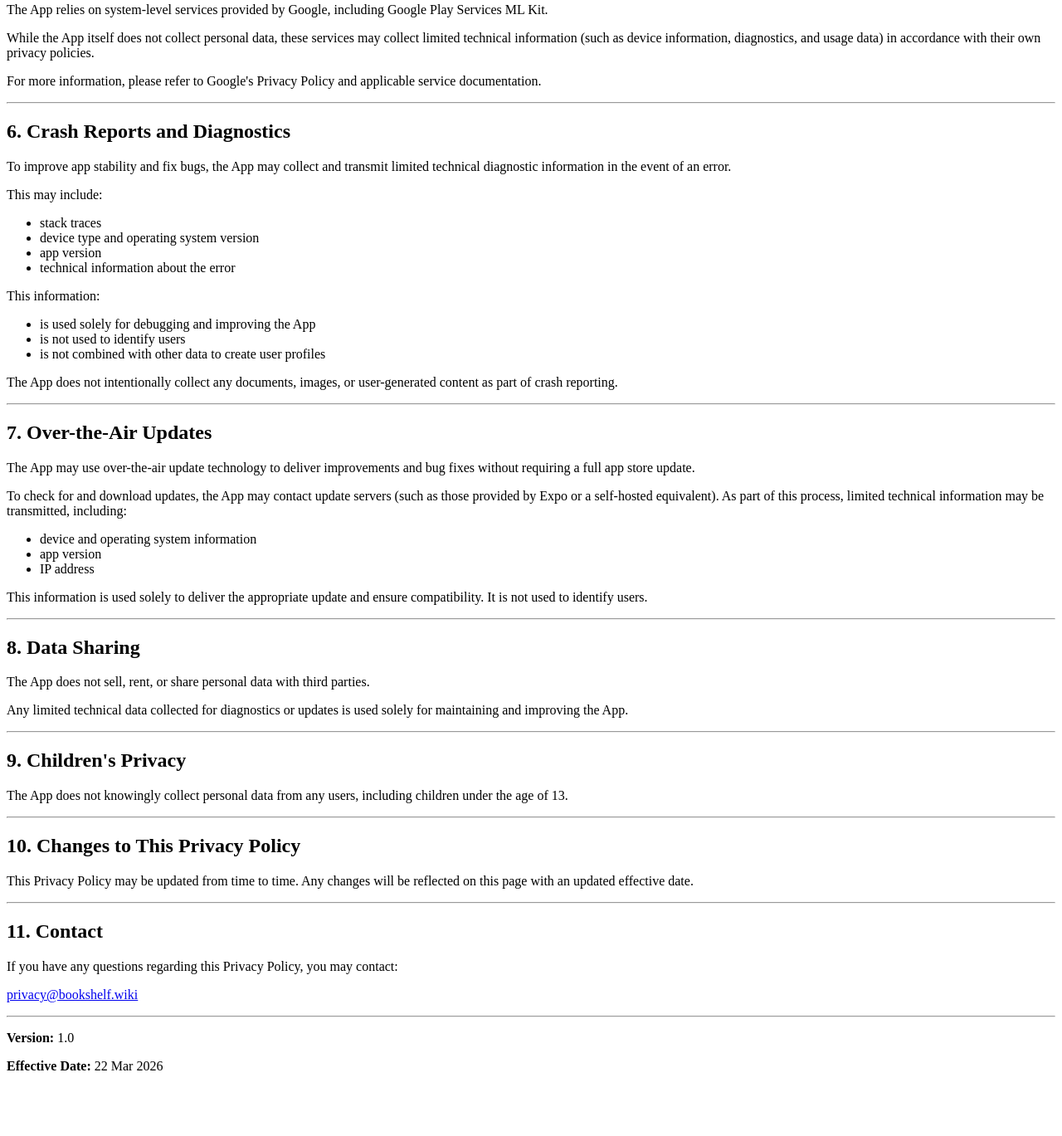
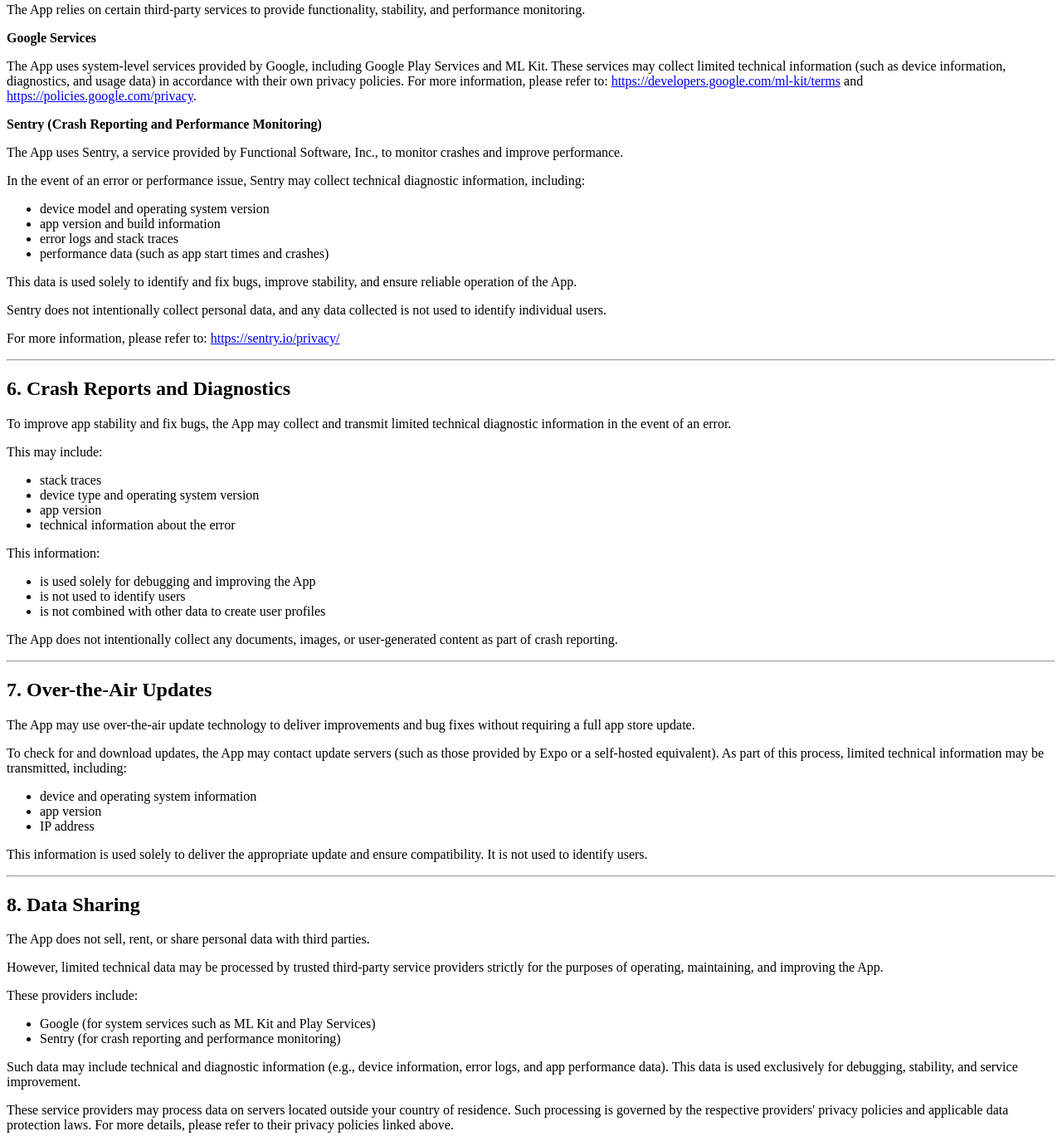
Before and after one commit to bookshelfwiki/privacy, a plain HTML site: page docs/privacy/android/index.html in a window 1280 px wide. Shown: the part 845-2214 px from the top of the page at 83% size. Before the commit the page ends 2155 px from the top, so only its background shows below. Drawn offline with Linux system fonts and the light colour scheme.

Commit message:
Update Android privacy policy to include Sentry service and clarify data sharing

```diff
--- a/docs/privacy/android/index.html
+++ b/docs/privacy/android/index.html
@@ -60,15 +60,42 @@
 
 <h2><strong>5. Third-Party Services and System Dependencies</strong></h2>
 <p>
-    The App relies on system-level services provided by Google, including Google Play Services ML Kit.
+    The App relies on certain third-party services to provide functionality, stability, and performance monitoring.
+</p>
+
+<p><strong>Google Services</strong></p>
+<p>
+    The App uses system-level services provided by Google, including Google Play Services and ML Kit.
+    These services may collect limited technical information (such as device information, diagnostics, and usage data)
+    in accordance with their own privacy policies. For more information, please refer to:
+    <a href="https://developers.google.com/ml-kit/terms">https://developers.google.com/ml-kit/terms</a>
+    and <a href="https://policies.google.com/privacy">https://policies.google.com/privacy</a>.
+
+</p>
+
+<p><strong>Sentry (Crash Reporting and Performance Monitoring)</strong></p>
+<p>
+    The App uses Sentry, a service provided by Functional Software, Inc., to monitor crashes and improve performance.
 </p>
 <p>
-    While the App itself does not collect personal data, these services may collect limited technical information (such as device information, diagnostics, and usage data) in accordance with their own privacy policies.
+    In the event of an error or performance issue, Sentry may collect technical diagnostic information, including:
+</p>
+<ul>
+    <li>device model and operating system version</li>
+    <li>app version and build information</li>
+    <li>error logs and stack traces</li>
+    <li>performance data (such as app start times and crashes)</li>
+</ul>
+<p>
+    This data is used solely to identify and fix bugs, improve stability, and ensure reliable operation of the App.
 </p>
 <p>
-    For more information, please refer to Google's Privacy Policy and applicable service documentation.
+    Sentry does not intentionally collect personal data, and any data collected is not used to identify individual users.
 </p>
-
+<p>
+    For more information, please refer to:
+    <a href="https://sentry.io/privacy/">https://sentry.io/privacy/</a>
+</p>
 <hr>
 
 <h2><strong>6. Crash Reports and Diagnostics</strong></h2>
@@ -117,9 +144,25 @@
     The App does not sell, rent, or share personal data with third parties.
 </p>
 <p>
-    Any limited technical data collected for diagnostics or updates is used solely for maintaining and improving the App.
+    However, limited technical data may be processed by trusted third-party service providers
+    strictly for the purposes of operating, maintaining, and improving the App.
 </p>
-
+<p>
+    These providers include:
+</p>
+<ul>
+    <li>Google (for system services such as ML Kit and Play Services)</li>
+    <li>Sentry (for crash reporting and performance monitoring)</li>
+</ul>
+<p>
+    Such data may include technical and diagnostic information (e.g., device information, error logs, and app performance data).
+    This data is used exclusively for debugging, stability, and service improvement.
+</p>
+<p>
+    These service providers may process data on servers located outside your country of residence.
+    Such processing is governed by the respective providers' privacy policies and applicable data protection laws.
+    For more details, please refer to their privacy policies linked above.
+</p>
 <hr>
 
 <h2><strong>9. Children's Privacy</strong></h2>
@@ -146,7 +189,7 @@
 
 <hr>
 
-<p><strong>Version:</strong> 1.0</p>
+<p><strong>Version:</strong> 1.1</p>
 <p><strong>Effective Date:</strong> 22 Mar 2026</p>
 
 </body>
```
